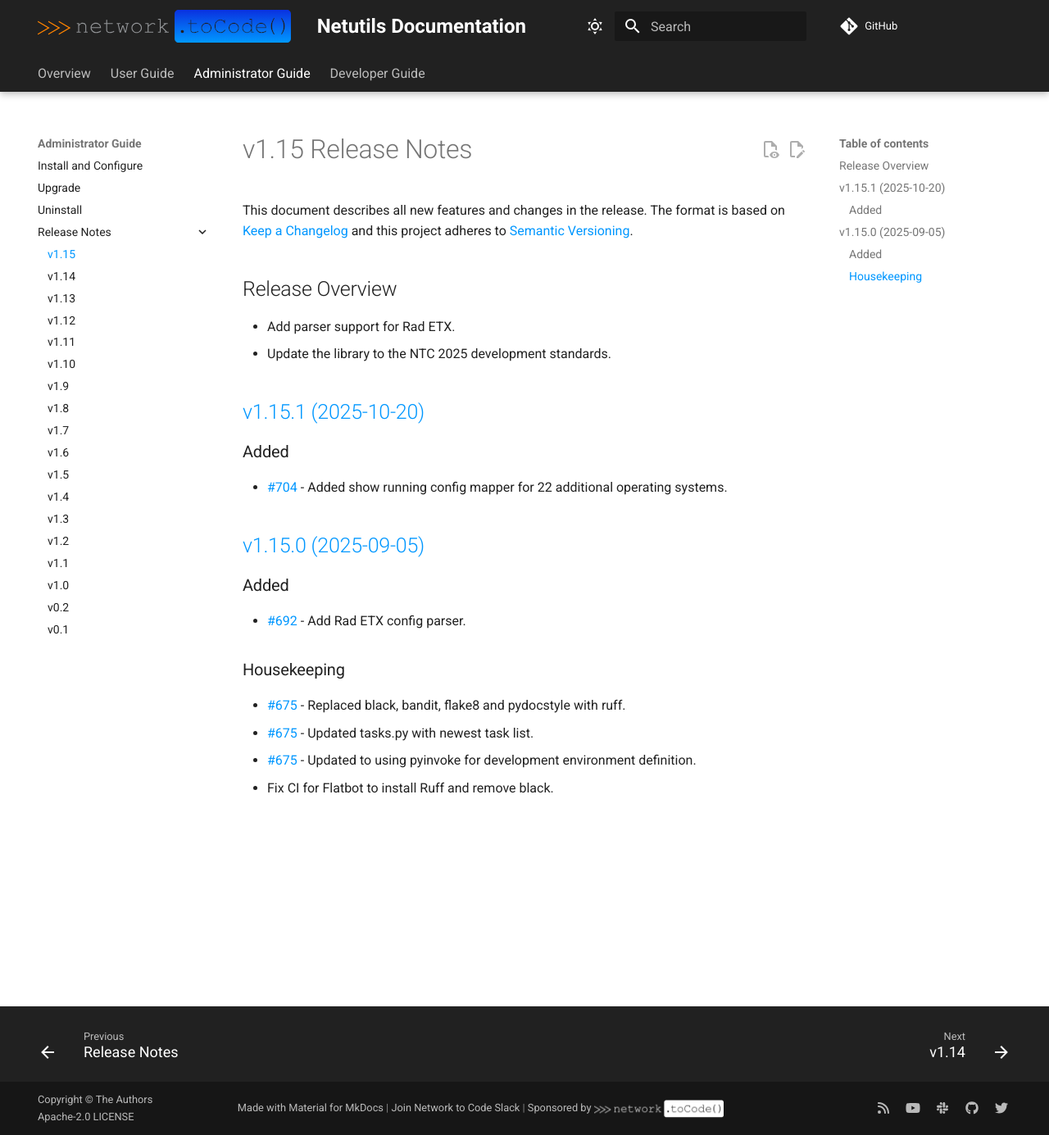
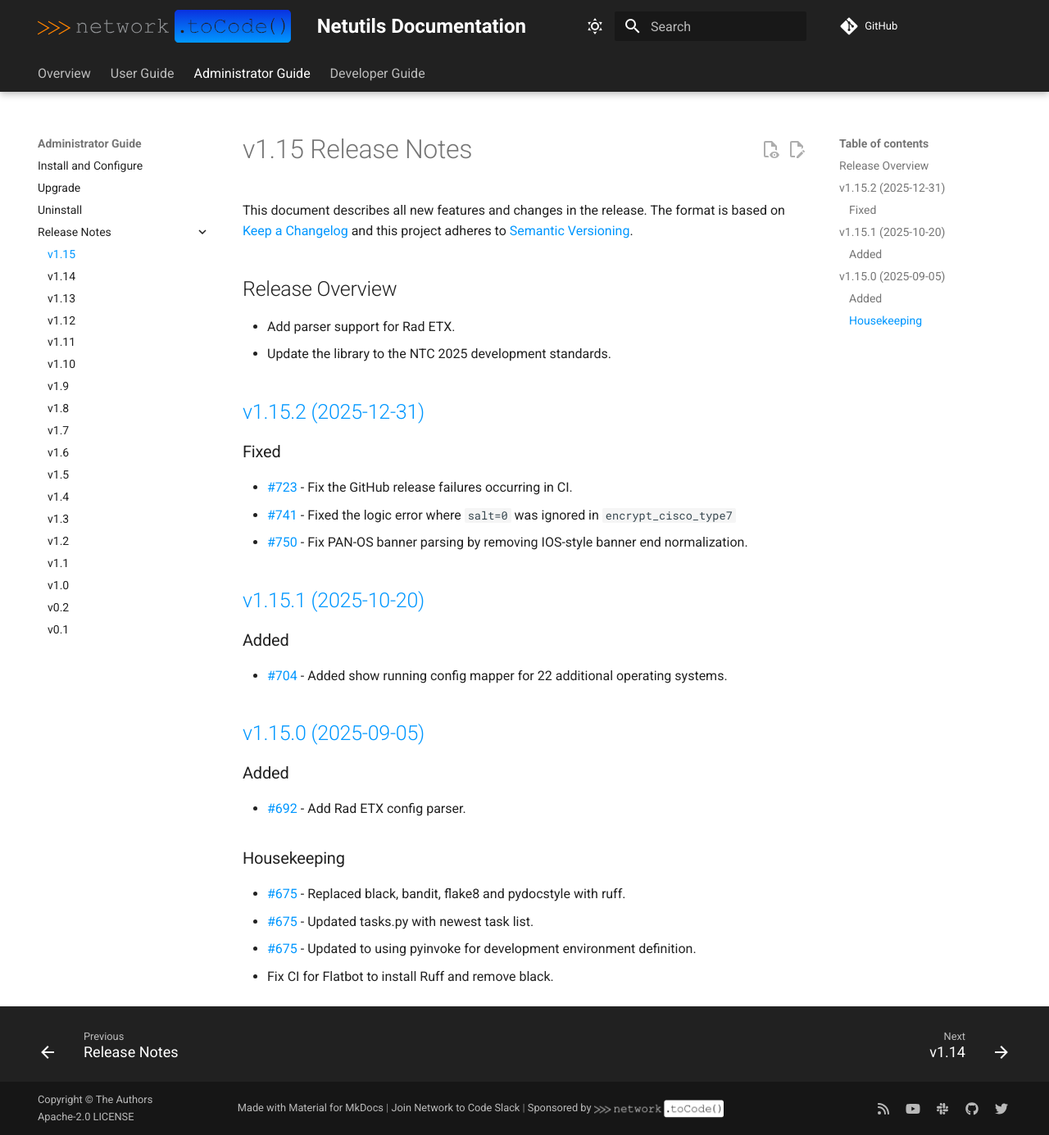
Before and after one commit to networktocode/netutils, an MkDocs documentation site: the page built from docs/admin/release_notes/version_1.15.md, in a window 1280 px wide and 1385 px high. Shown: the whole window at 82% size. Built offline with MkDocs 1.6.1 and Material for MkDocs 9.7.7, drawn with Linux system fonts in a browser that asks for light colours; comment, search, counter and statistics services are not loaded.

Commit message:
Release v1.5.2

```diff
--- a/docs/admin/release_notes/version_1.15.md
+++ b/docs/admin/release_notes/version_1.15.md
@@ -7,6 +7,16 @@ This document describes all new features and changes in the release. The format
 
 - Add parser support for Rad ETX.
 - Update the library to the NTC 2025 development standards.
+
+<!-- towncrier release notes start -->
+
+## [v1.15.2 (2025-12-31)](https://github.com/networktocode/netutils/releases/tag/v1.15.2)
+
+### Fixed
+
+- [#723](https://github.com/networktocode/netutils/issues/723) - Fix the GitHub release failures occurring in CI.
+- [#741](https://github.com/networktocode/netutils/issues/741) - Fixed the logic error where `salt=0` was ignored in `encrypt_cisco_type7`
+- [#750](https://github.com/networktocode/netutils/issues/750) - Fix PAN-OS banner parsing by removing IOS-style banner end normalization.
 
 ## [v1.15.1 (2025-10-20)](https://github.com/networktocode/netutils/releases/tag/v1.15.1)
 
--- a/pyproject.toml
+++ b/pyproject.toml
@@ -1,6 +1,6 @@
 [tool.poetry]
 name = "netutils"
-version = "1.15.2a0"
+version = "1.15.2"
 description = "Common helper functions useful in network automation."
 authors = ["Network to Code, LLC <opensource@networktocode.com>"]
 license = "Apache-2.0"
```
Also changed, not shown: 4 other files.
